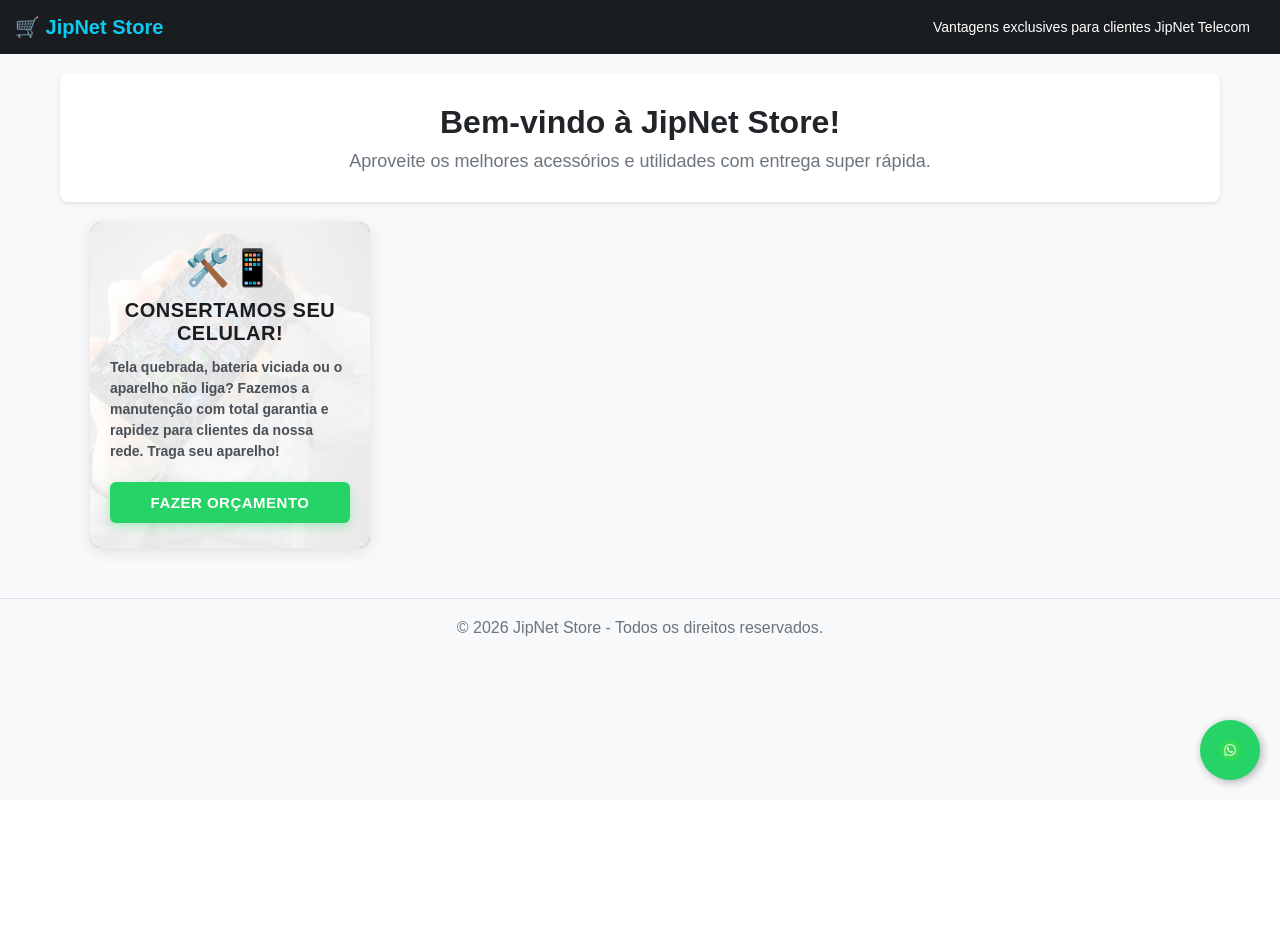
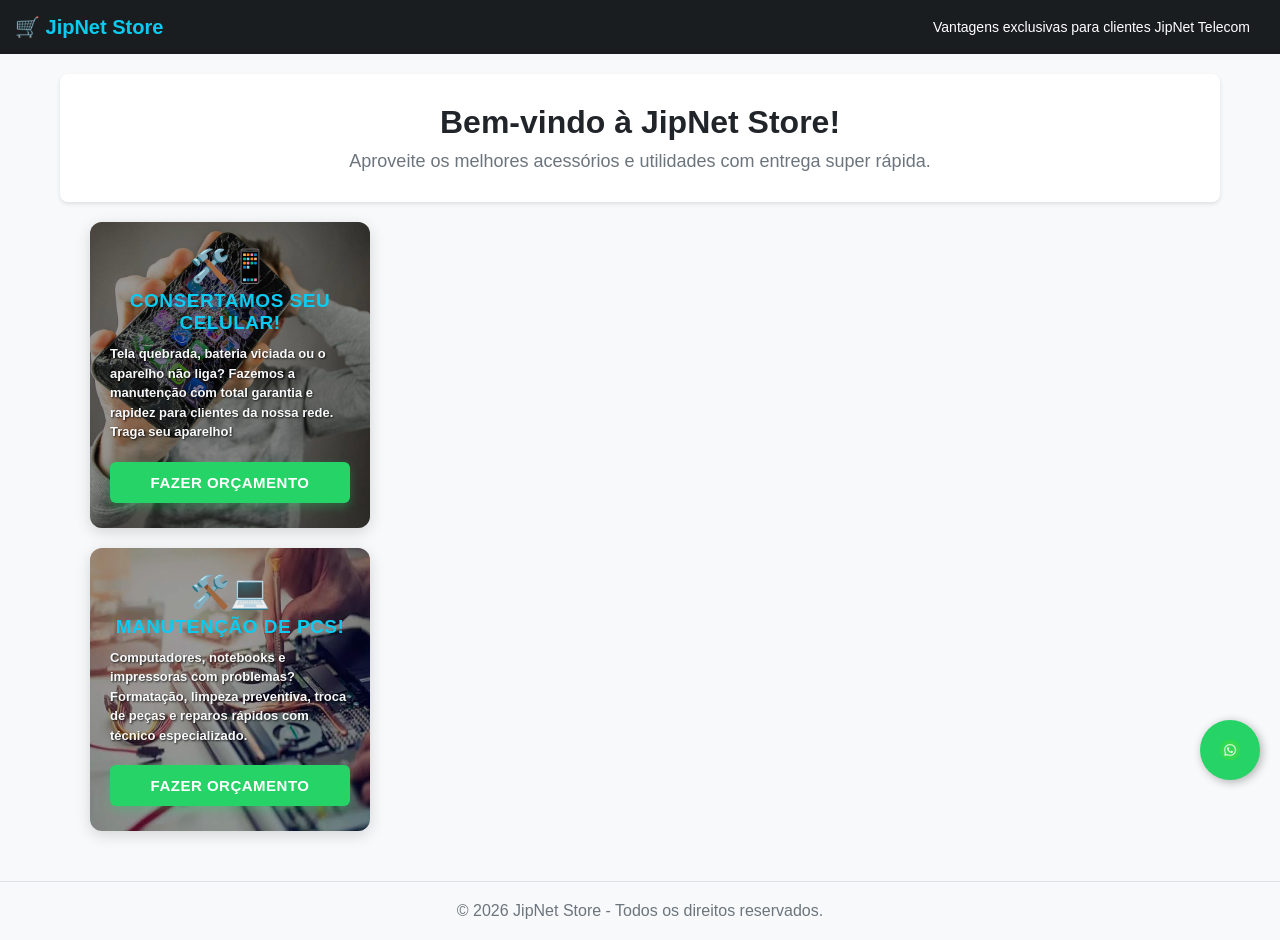
Before and after one commit to techpapelpe-spec/jipnet-store, a Flask app: page / in a window 1280 px wide. Before the commit the page ends 788 px from the top, so only its background shows below. Run offline with Flask 3, Linux system fonts and the light colour scheme; data that the repository does not hold is empty; some libraries are stand-ins or nearby versions.

Commit message:
conserto

```diff
--- a/templates/loja.html
+++ b/templates/loja.html
@@ -12,35 +12,37 @@
         /* CONTÊINER PRINCIPAL EM COLUNAS */
         .conteudo-principal { display: flex; gap: 25px; max-width: 1100px; margin: 0 auto; padding: 0 15px; align-items: flex-start; }
 
+        /* COLUNA DA ESQUERDA: JUNTA OS DOIS BANNERS DE SERVIÇOS */
+        .coluna-servicos { display: flex; flex-direction: column; gap: 20px; width: 280px; }
+
         /* CATÁLOGO DE PRODUTOS */
         .grade-produtos { display: flex; gap: 20px; flex: 3; justify-content: flex-start; flex-wrap: wrap; }
         .cartao-produto { background: white; padding: 20px; border-radius: 8px; box-shadow: 0 2px 4px rgba(0,0,0,0.1); width: 240px; display: flex; flex-direction: column; justify-content: space-between; }
         .botao-comprar { background-color: #0dcaf0; color: white; border: none; padding: 10px 15px; font-weight: bold; border-radius: 5px; cursor: pointer; text-decoration: none; text-align: center; }
         .preco { font-size: 22px; font-weight: bold; color: #198754; }
 
-        /* BANNER LATERAL COM A FOTO DIRETAMENTE POR TRÁS */
-        .banner-lateral-profissional {
+        /* BANNER COM IMAGEM DE FUNDO EM DESTAQUE */
+        .banner-servico-box {
             position: relative;
-            /* Define a foto tela.png como o plano de fundo do bloco */
-            background-image: url('/static/tela.png');
             background-size: cover;
             background-position: center;
             width: 280px;
             border-radius: 12px;
-            box-shadow: 0 4px 15px rgba(0,0,0,0.1);
+            box-shadow: 0 4px 15px rgba(0,0,0,0.15);
             overflow: hidden;
             box-sizing: border-box;
         }
 
-        /* Camada translúcida que clareia a foto traseira e protege a leitura do texto */
-        .banner-overlay {
-            background: rgba(255, 255, 255, 0.88);
+        /* Camada escura suave translúcida: clareia a foto e dá leitura perfeita ao texto branco */
+        .banner-overlay-dark {
+            background: rgba(0, 0, 0, 0.4);
             padding: 25px 20px;
             display: flex;
             flex-direction: column;
             gap: 20px;
             box-sizing: border-box;
             width: 100%;
+            color: #ffffff;
         }
 
         /* BOTÃO DO ORÇAMENTO */
@@ -69,7 +71,8 @@
         /* RESPONSIVIDADE PARA CELULAR */
         @media (max-width: 900px) {
             .conteudo-principal { flex-direction: column; }
-            .banner-lateral-profissional { width: 100%; order: -1; }
+            .coluna-servicos { width: 100%; order: -1; }
+            .banner-servico-box { width: 100%; }
             .grade-produtos { justify-content: center; }
             .cartao-produto { width: 100%; max-width: 320px; }
             .wp-jipnet-flutuante { width: 50px; height: 50px; bottom: 15px; right: 15px; }
@@ -82,7 +85,7 @@
     <!-- Menu Superior -->
     <div class="topo-loja">
         <div style="font-size: 20px; font-weight: bold; color: #0dcaf0;">🛒 JipNet Store</div>
-        <div style="font-size: 14px; margin-right: 15px;">Vantagens exclusives para clientes JipNet Telecom</div>
+        <div style="font-size: 14px; margin-right: 15px;">Vantagens exclusivas para clientes JipNet Telecom</div>
     </div>
 
     <!-- Banner Central -->
@@ -91,29 +94,53 @@
         <p style="margin: 0; color: #6c757d; font-size: 18px;">Aproveite os melhores acessórios e utilidades com entrega super rápida.</p>
     </div>
 
-    <!-- ÁREA DE CONTEÚDO DIVIDIDA (Banner Lateral + Produtos) -->
+    <!-- ÁREA DE CONTEÚDO DIVIDIDA -->
     <div class="conteudo-principal">
 
-        <!-- BANNER LATERAL COM FOTO DE FUNDO POR TRÁS DO TEXTO -->
-        <div class="banner-lateral-profissional">
-            <div class="banner-overlay">
+        <!-- COLUNA DA ESQUERDA COM OS DOIS BANNERS -->
+        <div class="coluna-servicos">
+
+            <!-- 1º BANNER: CONSERTO DE CELULAR (Imagem tela.png bem destacada) -->
+            <div class="banner-servico-box" style="background-image: url('/static/tela.png');">
+                <div class="banner-overlay-dark">
                     <div>
-                    <span style="font-size: 36px; display: block; margin-bottom: 10px; text-align: center;">🛠️📱</span>
-                    <h2 style="margin: 0 0 12px 0; color: #1a1d20; font-size: 20px; font-weight: bold; text-transform: uppercase; text-align: center; letter-spacing: 0.5px;">
+                        <span style="font-size: 32px; display: block; margin-bottom: 5px; text-align: center;">🛠️📱</span>
+                        <h2 style="margin: 0 0 10px 0; color: #0dcaf0; font-size: 19px; font-weight: bold; text-transform: uppercase; text-align: center; letter-spacing: 0.5px;">
                             Consertamos seu Celular!
                         </h2>
-                    <p style="margin: 0; color: #495057; font-size: 14px; line-height: 1.5; text-align: left; font-weight: 600;">
+                        <p style="margin: 0; color: #f8f9fa; font-size: 13px; line-height: 1.5; text-align: left; font-weight: bold; text-shadow: 1px 1px 2px rgba(0,0,0,0.8);">
                             Tela quebrada, bateria viciada ou o aparelho não liga? Fazemos a manutenção com total garantia e rapidez para clientes da nossa rede. Traga seu aparelho!
                         </p>
                     </div>
-
-                <a href="https://wa.me"
+                    <a href="https://wa.me."
                        target="_blank"
                        class="botao-orcamento">
                         Fazer Orçamento
                     </a>
                 </div>
             </div>
+
+            <!-- 2º BANNER: MANUTENÇÃO DE COMPUTADORES (Imagem conserto.png) -->
+            <div class="banner-servico-box" style="background-image: url('/static/conserto.png');">
+                <div class="banner-overlay-dark">
+                    <div>
+                        <span style="font-size: 32px; display: block; margin-bottom: 5px; text-align: center;">🛠️💻</span>
+                        <h2 style="margin: 0 0 10px 0; color: #0dcaf0; font-size: 19px; font-weight: bold; text-transform: uppercase; text-align: center; letter-spacing: 0.5px;">
+                            Manutenção de PCs!
+                        </h2>
+                        <p style="margin: 0; color: #f8f9fa; font-size: 13px; line-height: 1.5; text-align: left; font-weight: bold; text-shadow: 1px 1px 2px rgba(0,0,0,0.8);">
+                            Computadores, notebooks e impressoras com problemas? Formatação, limpeza preventiva, troca de peças e reparos rápidos com técnico especializado.
+                        </p>
+                    </div>
+                    <a href="https://wa.me."
+                       target="_blank"
+                       class="botao-orcamento">
+                        Fazer Orçamento
+                    </a>
+                </div>
+            </div>
+
+        </div> <!-- FIM DA COLUNA DE SERVIÇOS -->
 
         <!-- Vitrine de Produtos -->
         <div class="grade-produtos">
@@ -153,7 +180,7 @@
     </div>
 
     <!-- BOTÃO FLUTUANTE DO WHATSAPP -->
-    <a href="https://wa.me/5581996246670" class="wp-jipnet-flutuante" target="_blank">
+    <a href="https://wa.me" class="wp-jipnet-flutuante" target="_blank">
         <img src="/static/zap.png" alt="WhatsApp">
     </a>
 
```
Also changed, not shown: static/conserto.png (added). Lines whose indentation alone changed are shown as unchanged.
